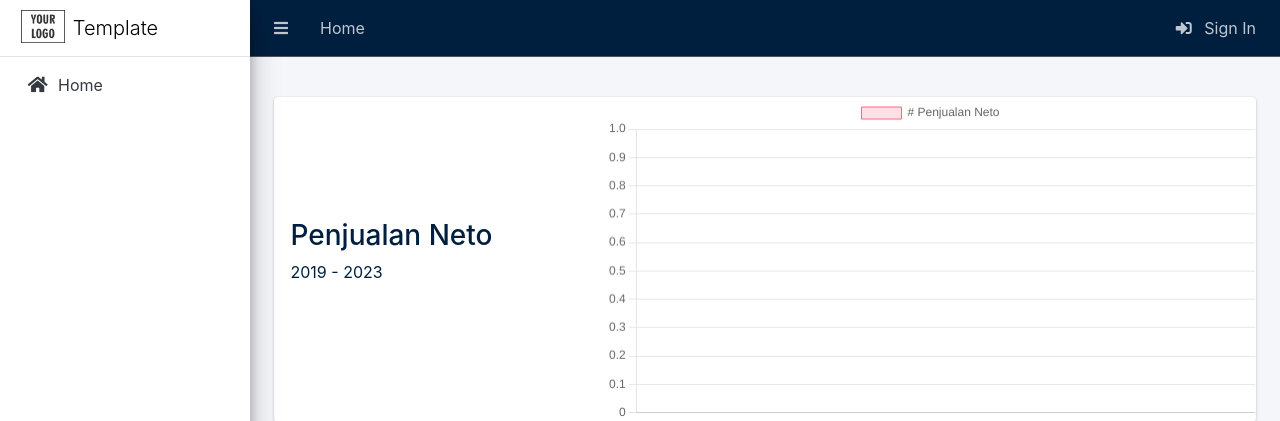
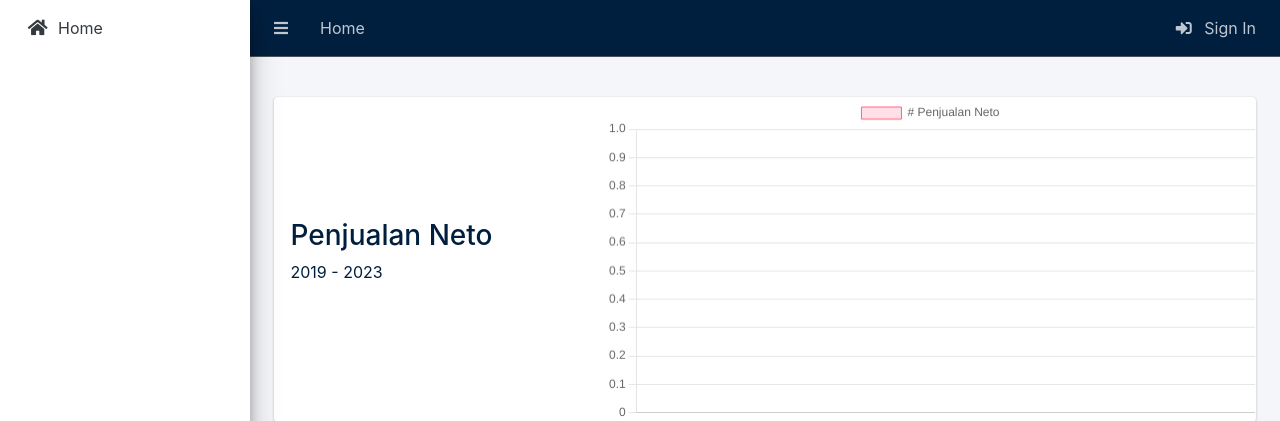
Before and after one commit to n0tx/ci4-admin-lte, a CodeIgniter 4 app: template app/Views/home/index.php in a window 1280 px wide. Shown: the top 421 px of the page. Run offline with PHP 8.4 and a stand-in for CodeIgniter, Linux system fonts and the light colour scheme; the template is opened without the code that fills it, so the values that code supplies are empty; some libraries are stand-ins or nearby versions.

Commit message:
- remove brand link logo home, user

```diff
--- a/app/Views/home/navbar.php
+++ b/app/Views/home/navbar.php
@@ -23,12 +23,6 @@
 
 <!-- Main Sidebar Container -->
 <aside class="main-sidebar sidebar-light-navy elevation-4">
-  <!-- Brand Logo -->
-  <a href="/" class="brand-link">
-    <img src="/logo_light.png" alt="AdminLTE Logo" class="brand-image" style="opacity: .8">
-    <span class="brand-text font-weight-light">Template</span>
-  </a>
-
   <!-- Sidebar -->
   <div class="sidebar">
     <!-- Sidebar user panel (optional) -->
--- a/app/Views/user/navbar.php
+++ b/app/Views/user/navbar.php
@@ -25,12 +25,6 @@
 
 <!-- Main Sidebar Container -->
 <aside class="main-sidebar sidebar-dark-navy elevation-4">
-  <!-- Brand Logo -->
-  <a href="/" class="brand-link">
-    <img src="/logo_dark.png" alt="AdminLTE Logo" class="brand-image" style="opacity: .8">
-    <span class="brand-text font-weight-light">Template</span>
-  </a>
-
   <!-- Sidebar -->
   <div class="sidebar">
     <!-- Sidebar user panel (optional) -->
```
